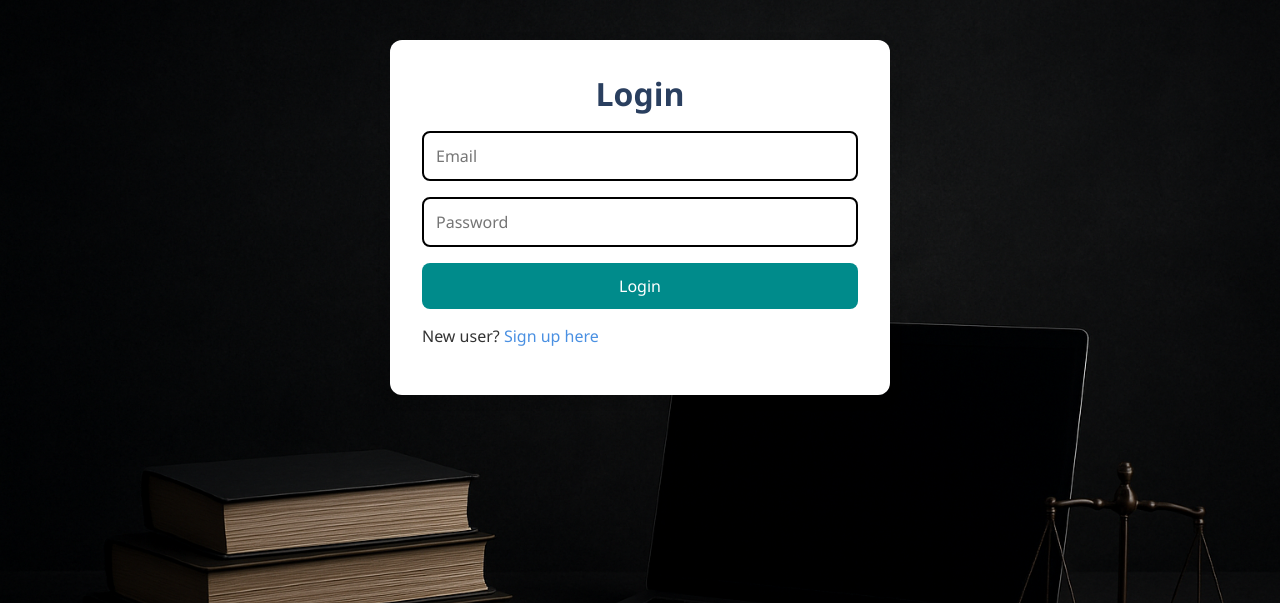
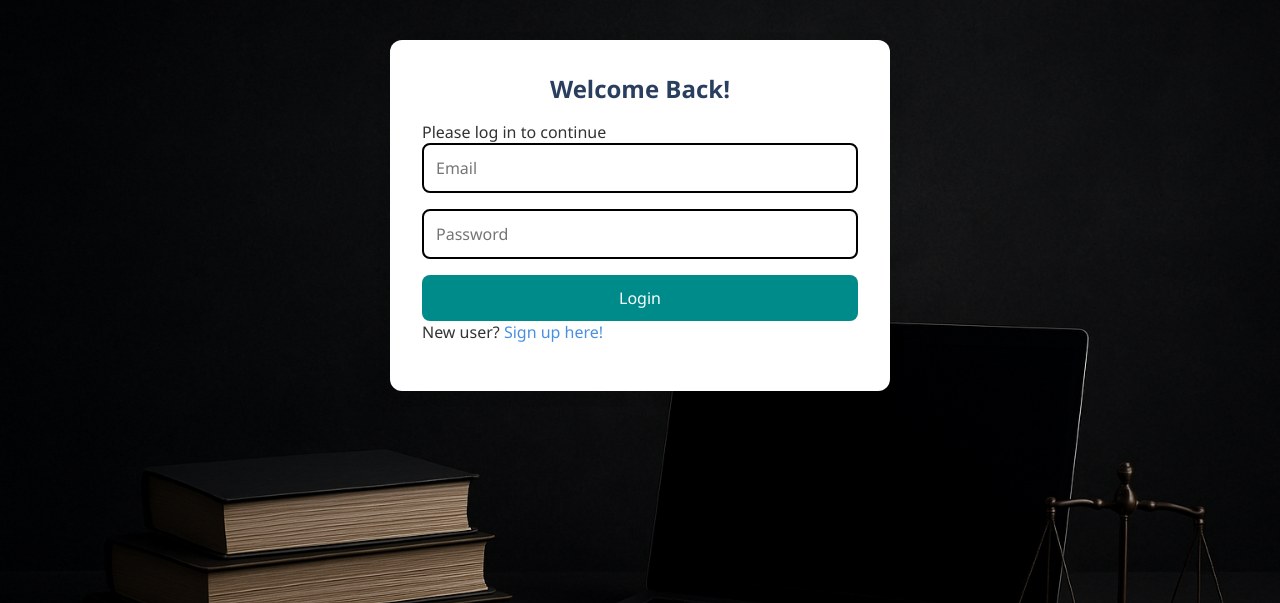
Before and after one commit to AtharvaRGhadge/Signup-Login, a Flask app: page /login in a window 1280 px wide. Shown: the top 603 px of the page. Run offline with Flask 3, Linux system fonts and the light colour scheme.

Commit message:
Update login.html

```diff
--- a/templates/login.html
+++ b/templates/login.html
@@ -3,21 +3,24 @@
 {% block title %}Login{% endblock %}
 
 {% block content %}
-<h1>Login</h1>
+<div class="login-wrapper">
+  <div class="login-card">
+    <h2>Welcome Back!</h2>
+    <p class="instr">Please log in to continue</p>
 
     {% if error %}
-  <div style="color: red; margin-bottom: 10px;">
-    {{ error }}
-  </div>
+      <div class="error-msg">{{ error }}</div>
     {% endif %}
 
     <form method="POST">
-  <input type="email" name="email" placeholder="Email" required><br>
-  <input type="password" name="password" placeholder="Password" required><br>
+      <input type="email" name="email" placeholder="Email" required>
+      <input type="password" name="password" placeholder="Password" required>
       <button type="submit">Login</button>
     </form>
 
-<p style="margin-top:1rem;">
-  New user? <a href="{{ url_for('signup') }}">Sign up here</a>
+    <p class="signup-link">
+      New user? <a href="{{ url_for('signup') }}">Sign up here!</a>
     </p>
+  </div>
+</div>
 {% endblock %}
```
Lines whose indentation alone changed are shown as unchanged.
